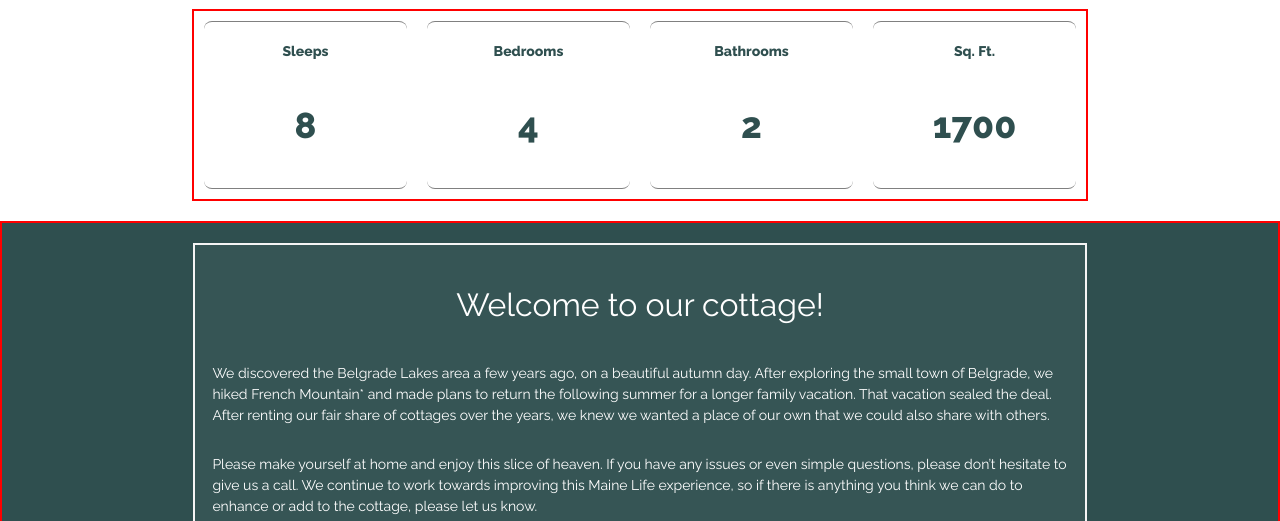
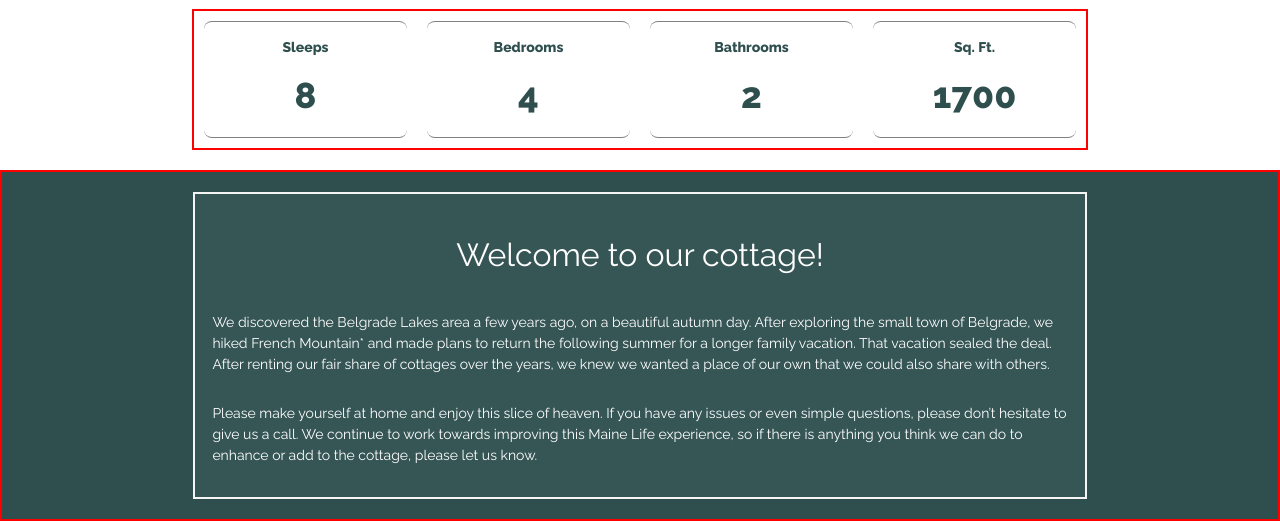
Before and after one commit to brianwlazlo/dragonfly-landing, a plain HTML site: page index.html in a window 1280 px wide. Shown: the part 1041-1562 px from the top of the page. Drawn offline with nearby package versions, Linux system fonts and the light colour scheme.

Commit message:
Update main.css
modify padding and margin of stats-bar text

```diff
--- a/main.css
+++ b/main.css
@@ -252,12 +252,16 @@ li:hover {
 h4 {
   font-size: 14px;
   color: darkslategray;
+  margin: 0 0 10px 0;
+  padding-top: 15px;
 }
 
 .stats-type {
   font-size: 28px;
   font-weight: bolder;
   color: darkslategray;
+  margin: 0;
+  padding-bottom: 15px;
 }
 
 @media all and (min-width: 600px) {
```
